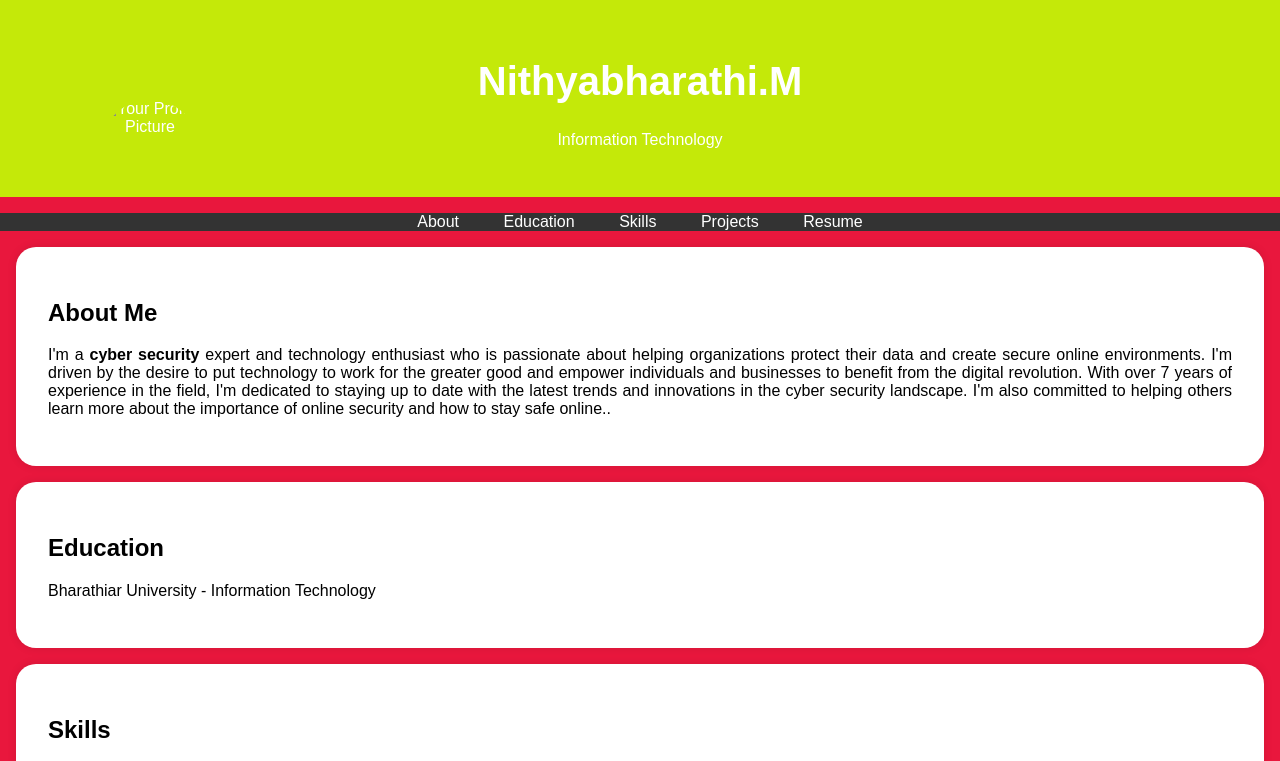
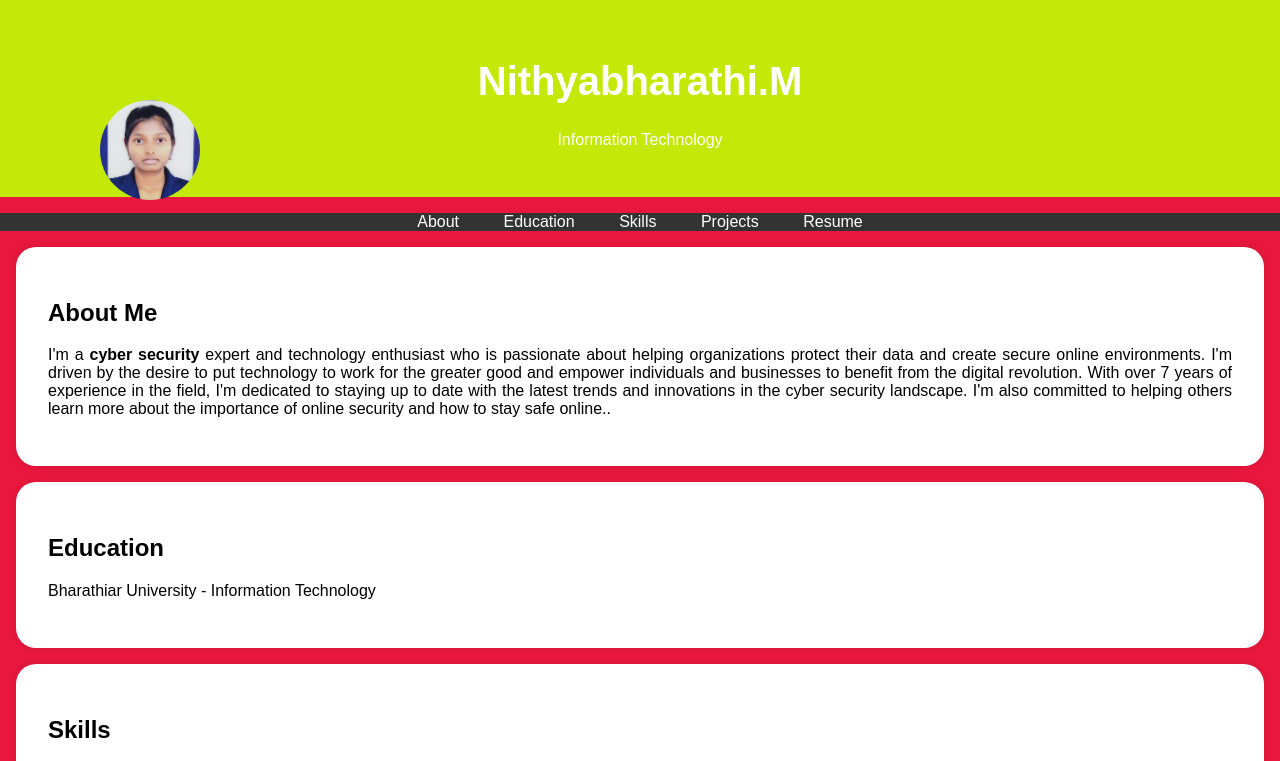
Before and after one commit to nithya0129/Digital-portfolio, a plain HTML site: page index.html in a window 1280 px wide. Shown: the top 761 px of the page. Drawn offline with Linux system fonts and the light colour scheme.

Commit message:
Update index.html

```diff
--- a/index.html
+++ b/index.html
@@ -95,7 +95,7 @@
     <header>
         <div class="header-content">
             <!-- Add your profile picture here -->
-            <img src="nithyanithu.lnk" alt="Your Profile Picture" class="profile-picture">
+            <img src="Nithya.jpg" alt="Your Profile Picture" class="profile-picture">
             <h1>Nithyabharathi.M</h1>
             <p>Information Technology</p>
         </div>
```
